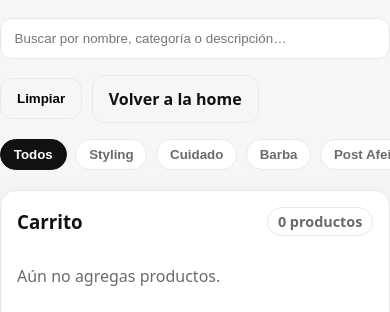
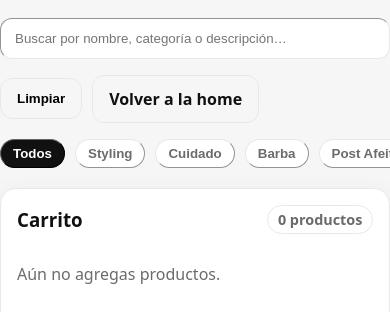
Before and after one commit to AlecoG/kairos-lab, an Astro site: page /catalogo in a window 390 px wide. Shown: the part 499-811 px from the top of the page. Built offline with nearby package versions, Linux system fonts and the light colour scheme; Astro itself is replaced by a stand-in of ours.

Commit message:
Migrate toolbar, search and filter chips to Tailwind

```diff
--- a/public/app.js
+++ b/public/app.js
@@ -272,9 +272,13 @@ function initSearch() {
       categories.map((category) => ({ label: category, value: category }))
     );
 
+    const chipBase = "rounded-full border px-3 py-1.5 font-bold transition-all duration-200 whitespace-nowrap";
+    const chipActive = "border-[#111] bg-[#111] text-white";
+    const chipIdle = "border-[#e8e8e8] bg-white text-[#6b6b6b] hover:border-[#cecece] hover:text-[#111]";
+
     categoryFilters.innerHTML = options.map((option) => `
       <button
-        class="filter-chip${option.value === activeCategory ? " is-active" : ""}"
+        class="${chipBase} ${option.value === activeCategory ? chipActive : chipIdle}"
         type="button"
         data-category="${option.value}"
         aria-pressed="${option.value === activeCategory ? "true" : "false"}"
--- a/public/styles.css
+++ b/public/styles.css
@@ -175,51 +175,6 @@ h1{ font-size: clamp(2.2rem, 4vw, 3.2rem); margin: .8rem 0 .6rem; }
 .price{ font-weight: 900; }
 .muted{ color: var(--muted); }
 
-/* Toolbar */
-.toolbar{
-  display:flex;
-  justify-content:space-between;
-  gap: 1rem;
-  align-items:center;
-  margin-bottom: 1rem;
-}
-.toolbar__right{
-  display:flex;
-  align-items:center;
-  gap: .6rem;
-  flex-wrap: wrap;
-}
-.search input{
-  width: min(420px, 70vw);
-  padding: .75rem .85rem;
-  border-radius: 12px;
-  border: 1px solid var(--line);
-}
-.filters{
-  display: flex;
-  flex-wrap: wrap;
-  gap: .55rem;
-  margin-bottom: 1rem;
-}
-.filter-chip{
-  border: 1px solid var(--line);
-  background: #fff;
-  color: var(--muted);
-  border-radius: 999px;
-  padding: .45rem .8rem;
-  font-weight: 700;
-  cursor: pointer;
-  transition: all .2s ease;
-}
-.filter-chip:hover{
-  color: var(--text);
-  border-color: #cecece;
-}
-.filter-chip.is-active{
-  background: #111;
-  border-color: #111;
-  color: #fff;
-}
 .catalog-cart{
   padding: 1rem;
   margin-bottom: 1rem;
@@ -398,13 +353,6 @@ h1{ font-size: clamp(2.2rem, 4vw, 3.2rem); margin: .8rem 0 .6rem; }
     flex-direction: column;
     align-items: stretch;
   }
-  .filters{
-    flex-wrap: nowrap;
-    overflow-x: auto;
-    -webkit-overflow-scrolling: touch;
-    padding-bottom: .25rem;
-  }
-  .filter-chip{ white-space: nowrap; }
   .catalog-cart__actions .btn{
     width: 100%;
   }
@@ -412,5 +360,4 @@ h1{ font-size: clamp(2.2rem, 4vw, 3.2rem); margin: .8rem 0 .6rem; }
     flex-direction: column;
     align-items: flex-start;
   }
-  .search input{ width: 100%; }
 }
--- a/src/pages/catalogo.astro
+++ b/src/pages/catalogo.astro
@@ -86,20 +86,30 @@ const base = rawBase.endsWith("/") ? rawBase : `${rawBase}/`;
           <p>Estos son los productos más vendidos.</p>
         </div>
 
-        <div class="toolbar">
-          <div class="toolbar__left">
-            <label class="search">
+        <div class="mb-4 flex flex-col items-stretch gap-4 sm:flex-row sm:items-center sm:justify-between">
+          <div>
+            <label class="block">
               <span class="sr-only">Buscar</span>
-              <input id="productSearch" type="search" placeholder="Buscar por nombre, categoría o descripción…" />
+              <input
+                class="w-full rounded-xl border border-[#e8e8e8] px-3.5 py-3 sm:w-[min(420px,70vw)]"
+                id="productSearch"
+                type="search"
+                placeholder="Buscar por nombre, categoría o descripción…"
+              />
             </label>
           </div>
-          <div class="toolbar__right">
+          <div class="flex flex-wrap items-center gap-2.5">
             <button class="btn btn--ghost" id="clearFilters">Limpiar</button>
             <a class="btn btn--ghost" href={`${base}#productos`}>Volver a la home</a>
           </div>
         </div>
 
-        <div class="filters" id="categoryFilters" role="group" aria-label="Filtrar por categoría"></div>
+        <div
+          class="mb-4 flex gap-2.5 overflow-x-auto pb-1 sm:flex-wrap sm:overflow-visible sm:pb-0"
+          id="categoryFilters"
+          role="group"
+          aria-label="Filtrar por categoría"
+        ></div>
 
         <aside class="catalog-cart card" id="catalogCart" aria-live="polite">
           <div class="catalog-cart__head">
--- a/src/pages/index.astro
+++ b/src/pages/index.astro
@@ -158,14 +158,19 @@ const base = rawBase.endsWith("/") ? rawBase : `${rawBase}/`;
           <p>Productos recomendados para mantener el look en casa.</p>
         </div>
 
-        <div class="toolbar">
-          <div class="toolbar__left">
-            <label class="search">
+        <div class="mb-4 flex flex-col items-stretch gap-4 sm:flex-row sm:items-center sm:justify-between">
+          <div>
+            <label class="block">
               <span class="sr-only">Buscar</span>
-              <input id="productSearch" type="search" placeholder="Buscar: cera, shampoo, aceite…" />
+              <input
+                class="w-full rounded-xl border border-[#e8e8e8] px-3.5 py-3 sm:w-[min(420px,70vw)]"
+                id="productSearch"
+                type="search"
+                placeholder="Buscar: cera, shampoo, aceite…"
+              />
             </label>
           </div>
-          <div class="toolbar__right">
+          <div class="flex flex-wrap items-center gap-2.5">
             <button class="btn btn--ghost" id="clearFilters">Limpiar</button>
             <a class="btn btn--primary" href={`${base}catalogo/`}>Ver todos los productos</a>
           </div>
```
